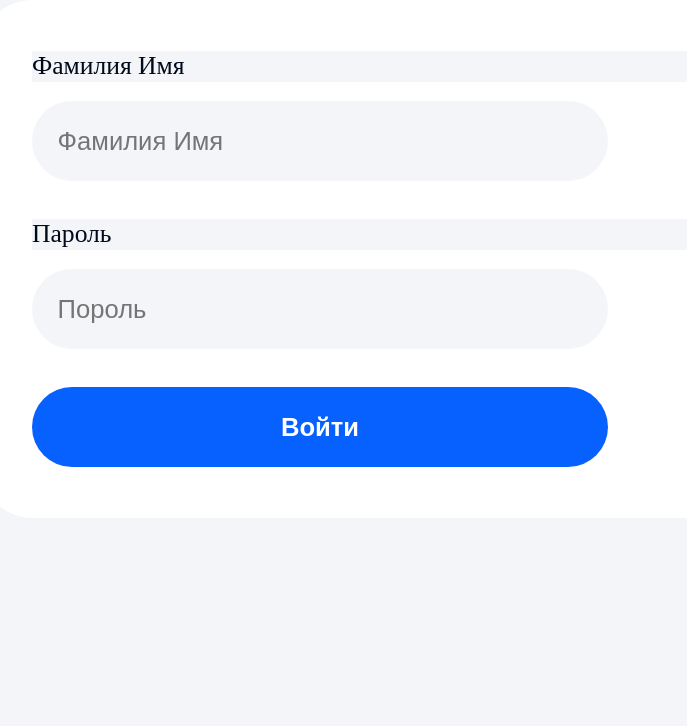
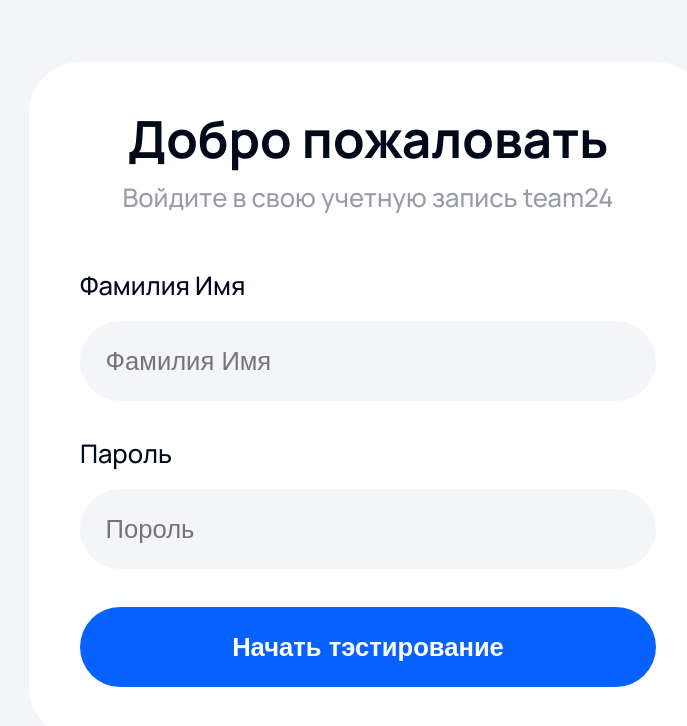
Before and after one commit to Nagiev100/SkillTrack, a Next.js app: page /auth in a window 1280 px wide. Shown: the top 726 px of the page, without its empty margins (272-959 px from the left). Built offline with nearby package versions, Linux system fonts and the light colour scheme.

Commit message:
Refactor code and created component AuthForm, FormWrapper, login, LoginContainers

```diff
--- a/public/styles/globals.scss
+++ b/public/styles/globals.scss
@@ -1,5 +1,9 @@
 * {
   margin: 0;
   padding: 0;
-  background-color: #F3F5F9;
 }
+
+body {
+  width: 100%;
+  height: 100%;
+}
--- a/src/app/(pages)/auth/page.tsx
+++ b/src/app/(pages)/auth/page.tsx
@@ -1,5 +1,4 @@
 import {LoginContainer} from "@/react/containers/loginContainers/LoginContainers";
-import {Form} from "@/react/shared/ui/form/Form";
 
 export default function AuthorizationPage() {
     return(
--- a/src/app/layout.tsx
+++ b/src/app/layout.tsx
@@ -1,9 +1,15 @@
 import "../../public/styles/globals.scss"
+import {Manrope} from "next/font/google"
 
 export const metadata = {
   title: 'Next.js',
   description: 'Generated by Next.js',
 }
+
+const manrope = Manrope({
+  weight: ["500", "700"],
+  subsets: ["latin"]
+})
 
 export default function RootLayout({
   children,
@@ -12,7 +18,7 @@ export default function RootLayout({
 }) {
   return (
     <html lang="en">
-      <body>{children}</body>
+      <body className={manrope.className}>{children}</body>
     </html>
   )
 }
--- a/src/react/components/login/ui/Login.tsx
+++ b/src/react/components/login/ui/Login.tsx
@@ -1,13 +1,16 @@
 import {Input} from "@/react/shared/ui/input/ui/Input";
 import {Button, ButtonSize, ButtonTheme} from "@/react/shared/ui/button/ui/Button";
 import cls from "./login.module.scss"
+import {AuthForm} from "@/react/shared/ui/authForm/ui/AuthForm";
 
 export const Login = () => {
     return (
         <section className={cls.ContainerLogin}>
-            <Input placeholder={"Фамилия Имя"} title={"Фамилия Имя"} type={"text"}/>
-            <Input placeholder={"Пороль"} title={"Пароль"} type={"password"}/>
-            <Button children={"Войти"} theme={ButtonTheme.DEFAULT_THEME} size={ButtonSize.BIG}/>
+            <div className={cls.ContainerTitle}>
+                <h2>Добро пожаловать</h2>
+                <p>Войдите в свою учетную запись team24</p>
+            </div>
+            <AuthForm buttonChildren={"Начать тэстирование"}/>
         </section>
     )
 }
--- a/src/react/components/login/ui/login.module.scss
+++ b/src/react/components/login/ui/login.module.scss
@@ -1,6 +1,29 @@
 .ContainerLogin {
   display: flex;
   flex-direction: column;
-  gap: 2.4rem;
+  gap: 3.6rem;
   background-color: white;
 }
+
+.ContainerTitle {
+  display: flex;
+  flex-direction: column;
+  justify-content: center;
+  gap: 1.2rem;
+
+  h2 {
+    font-size: 3.2rem;
+    font-weight: 600;
+    line-height: 3.2rem;
+    text-align: center;
+    color: #000A1A;
+  }
+
+  p {
+    font-size: 1.6rem;
+    font-weight: 500;
+    line-height: 1.9rem;
+    text-align: center;
+    color: #999DA3;
+  }
+}
--- a/src/react/containers/loginContainers/LoginContainers.tsx
+++ b/src/react/containers/loginContainers/LoginContainers.tsx
@@ -1,14 +1,14 @@
 "use client"
 import cls from "./loginContainer.module.scss"
 import {Login} from "@/react/components/login/ui/Login";
-import {Form} from "@/react/shared/ui/form/Form";
+import {FormWrapper} from "@/react/shared/ui/formWrapper/ui/FormWrapper";
 
 export function LoginContainer() {
     return(
         <section className={cls.LoginContainer}>
-            <Form>
+            <FormWrapper>
                 <Login/>
-            </Form>
+            </FormWrapper>
         </section>
     )
 }
--- a/src/react/containers/loginContainers/loginContainer.module.scss
+++ b/src/react/containers/loginContainers/loginContainer.module.scss
@@ -1,4 +1,7 @@
 .LoginContainer {
-  width: 100%;
-  height: 100%;
+  display: flex;
+  justify-content: center;
+  align-items: center;
+  height: 100vh;
+  background-color: #F3F5F9;
 }
--- /dev/null
+++ b/src/react/shared/ui/authForm/ui/AuthForm.tsx
@@ -0,0 +1,20 @@
+import {Input} from "@/react/shared/ui/input/ui/Input";
+import {Button, ButtonSize, ButtonTheme} from "@/react/shared/ui/button/ui/Button";
+import cls from "./authForm.module.scss"
+
+interface AuthFormProps {
+    buttonChildren: string;
+}
+
+export const AuthForm = (props: AuthFormProps) => {
+    const {buttonChildren} = props;
+
+    return (
+        <section className={cls.ContainerLogout}>
+            <Input placeholder={"Фамилия Имя"} title={"Фамилия Имя"} type={"text"}/>
+            <Input placeholder={"Пороль"} title={"Пароль"} type={"password"}/>
+            <Button children={buttonChildren} theme={ButtonTheme.DEFAULT_THEME} size={ButtonSize.BIG}/>
+        </section>
+    )
+
+}
--- /dev/null
+++ b/src/react/shared/ui/authForm/ui/authForm.module.scss
@@ -0,0 +1,5 @@
+.ContainerLogout {
+  display: flex;
+  flex-direction: column;
+  gap: 2.4rem;
+}
--- a/src/react/shared/ui/form/Form.tsx
+++ b/src/react/shared/ui/formWrapper/ui/FormWrapper.tsx
@@ -1,11 +1,11 @@
 import {ReactNode} from "react";
-import cls from "./form.module.scss"
+import cls from "./formWrapper.module.scss"
 
 interface FormProps {
     children: ReactNode
 }
 
-export const Form = (props: FormProps) => {
+export const FormWrapper = (props: FormProps) => {
     const {children} = props;
 
     return (
```
Also changed, not shown: src/react/shared/ui/formWrapper/ui/formWrapper.module.scss (renamed from src/react/shared/ui/form/form.module.scss).
